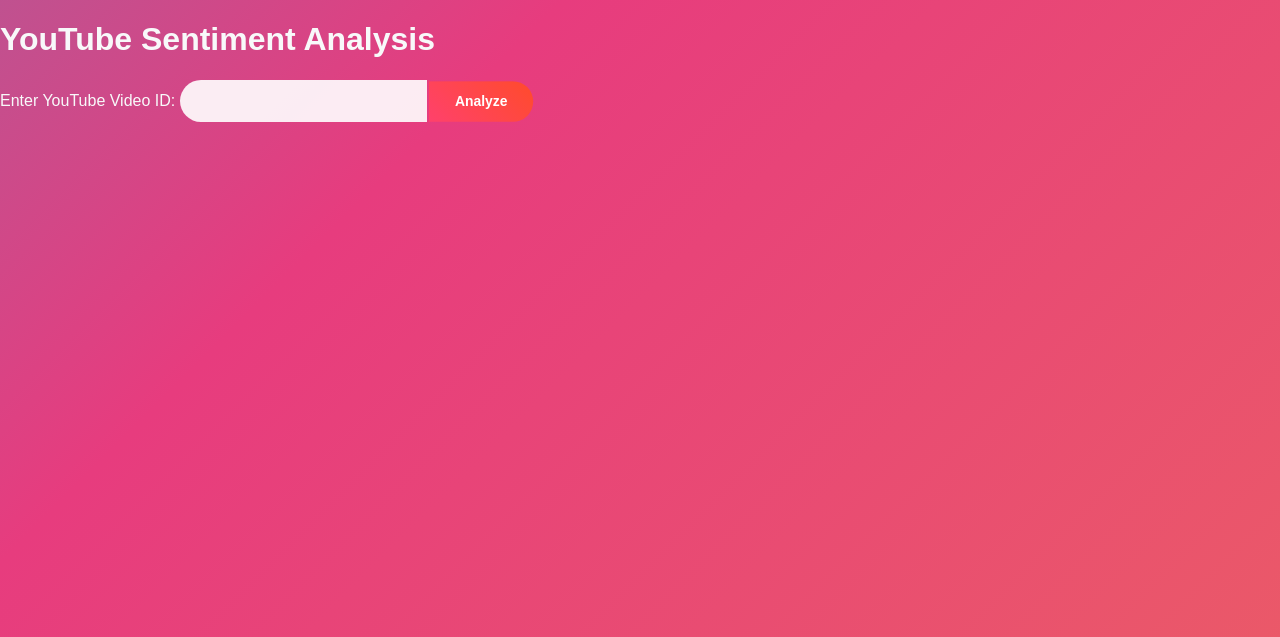
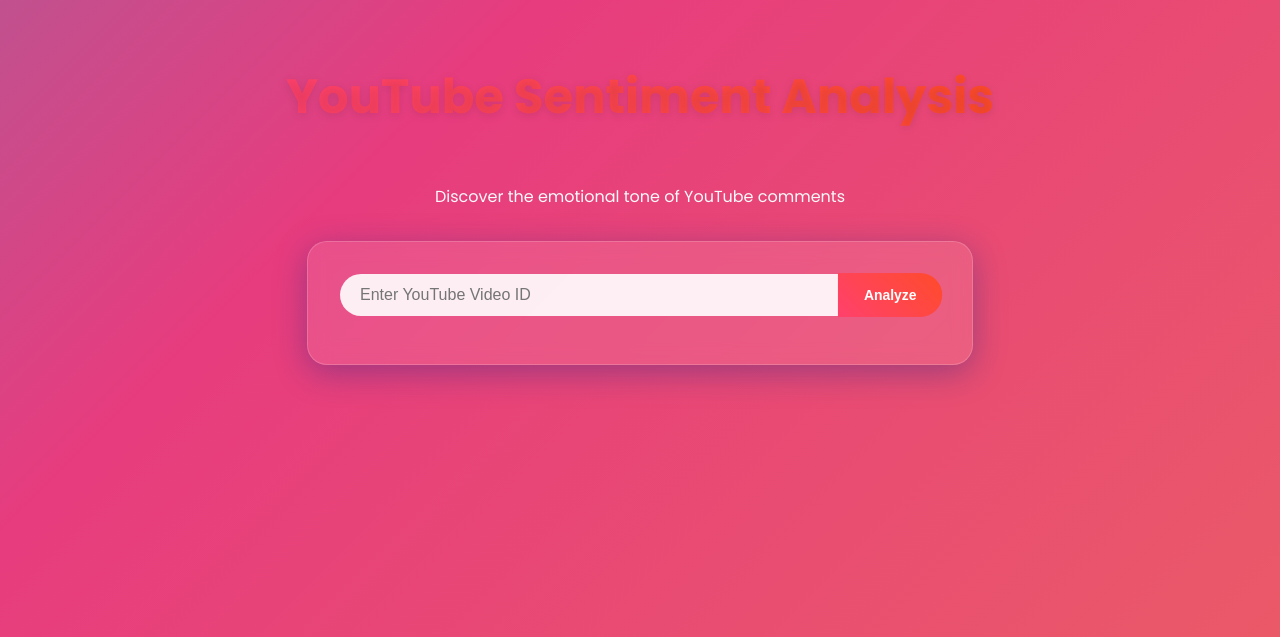
Before and after one commit to ankit8jst/YouTube-Sentiment-Analyzer, a Flask app: page / in a window 1280 px wide. Shown: the top 637 px of the page. Run offline with Flask 3, Linux system fonts and the light colour scheme.

Commit message:
index.html

```diff
--- a/templates/index.html
+++ b/templates/index.html
@@ -2,16 +2,26 @@
 <html lang="en">
 <head>
     <meta charset="UTF-8">
+    <meta name="viewport" content="width=device-width, initial-scale=1.0">
     <title>YouTube Sentiment Analysis</title>
     <link rel="stylesheet" href="{{ url_for('static', filename='style.css') }}">
-
+    <link href="https://fonts.googleapis.com/css2?family=Poppins:wght@300;400;500;600;700&display=swap" rel="stylesheet">
 </head>
 <body>
-    <h1>YouTube Sentiment Analysis</h1>
-    <form action="/result" method="post">
-        <label for="video_id">Enter YouTube Video ID:</label>
-        <input type="text" name="video_id" required>
-        <button type="submit">Analyze</button>
-    </form>
+    <div class="container">
+        <div class="header">
+            <h1>YouTube Sentiment Analysis</h1>
+            <p>Discover the emotional tone of YouTube comments</p>
+        </div>
+
+        <div class="form-container">
+            <form action="/result" method="post">
+                <div class="input-group">
+                    <input type="text" name="video_id" placeholder="Enter YouTube Video ID" required>
+                    <button type="submit">Analyze</button>
+                </div>
+            </form>
+        </div>
+    </div>
 </body>
 </html>
```
